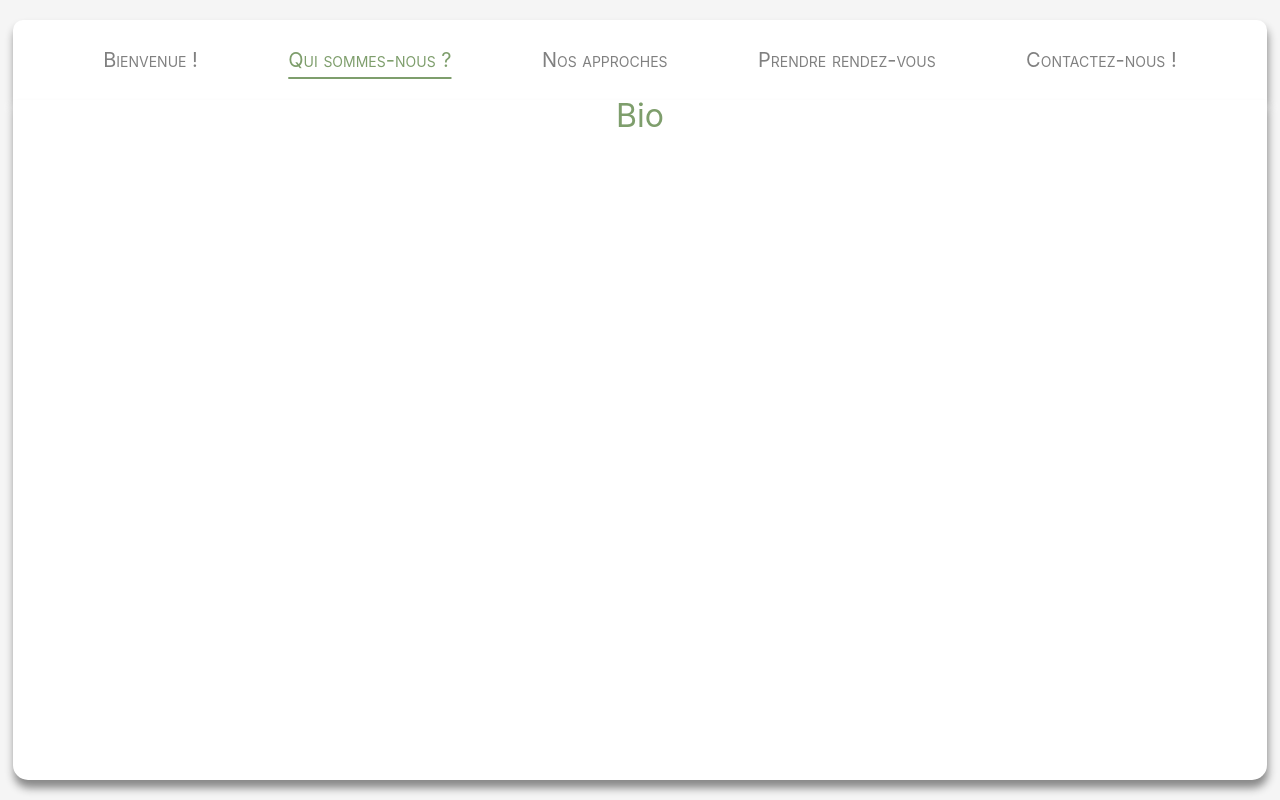
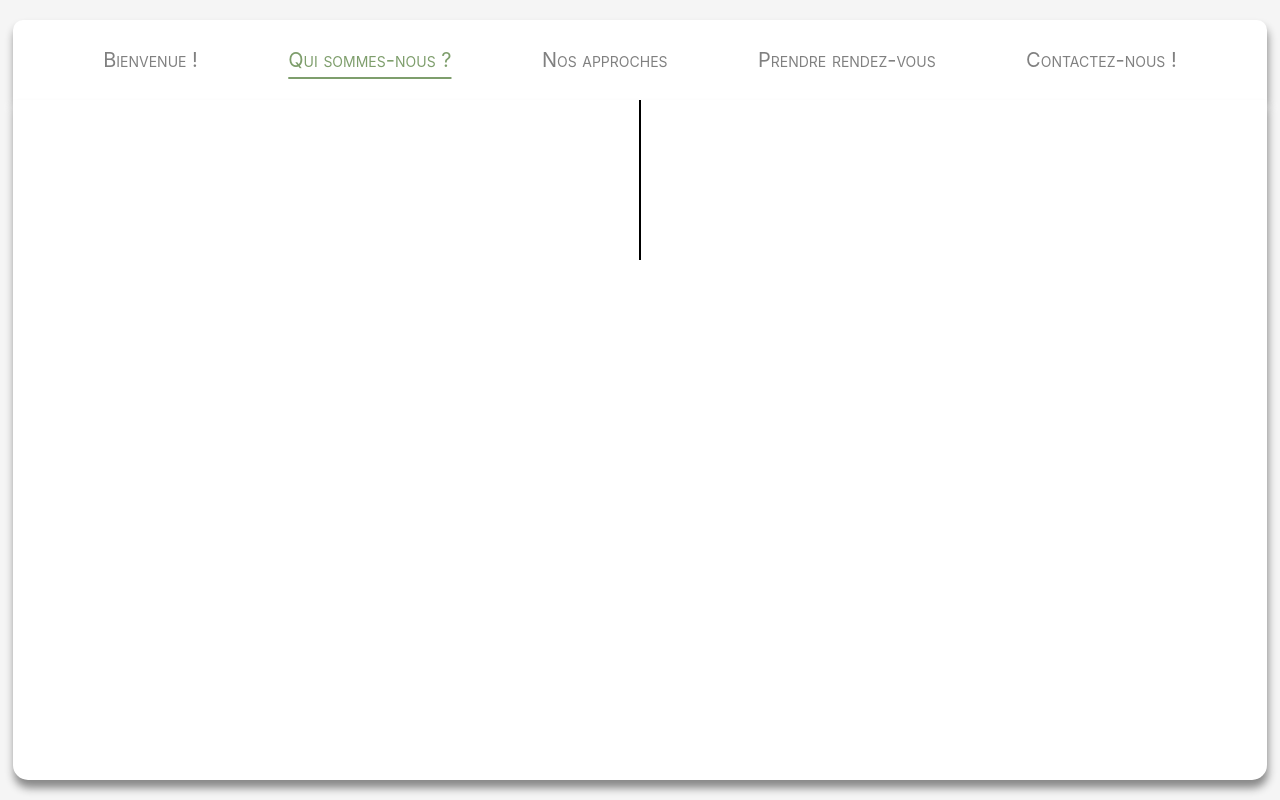
Before and after one commit to onimal/concordia-final-project-HBMT, a React (Create React App) app in the folder frontend/: page /bio in a window 1280 px wide. Built offline with nearby package versions, Linux system fonts and the light colour scheme.

Commit message:
BookingSystem-06

```diff
--- a/frontend/src/Appointment.js
+++ b/frontend/src/Appointment.js
@@ -46,82 +46,54 @@ const Appointment = () => {
     }
 
     const handleSlotChange = (event) => {
-        event.preventDefault();
-        setSelectedSlot(event.target.value);
-
-    }
+        setSelectedSlot(event.target.value);}
 
     const handleLocationChange = (event) => {
-        event.preventDefault();
         setSelectedLocation(event.target.value);
-
     }
 
     const handleTherapistChange = (event) => {
-        event.preventDefault();
         setSelectedTherapist(event.target.value);
-
     }
 
     const handleMassageTypeChange = (event) => {
-        event.preventDefault();
         setSelectedMassageType(event.target.value);
-
     }
 
     const handleDurationChange = (event) => {
-        event.preventDefault();
         setSelectedDuration(event.target.value);
-
     }
 
     const handleCustomerLastNameChange = (event) => {
-        event.preventDefault();
         setCustomerLastName(event.target.value);
-
-
     }
 
     const handleCustomerFirstNameChange = (event) => {
-        event.preventDefault();
         setCustomerFirstName(event.target.value);
-
     }
 
     const handleCustomerEmailChange = (event) => {
-        event.preventDefault();
         setCustomerEmail(event.target.value);
-
     }
 
     const handleCustomerPhoneChange = (event) => {
-        event.preventDefault();
         setCustomerPhone(event.target.value);
-
     }
 
     const handleCustomerAddressChange = (event) => {
-        event.preventDefault();
         setCustomerAddress(event.target.value);
-
     }
 
     const handleCustomerZipCodeChange = (event) => {
-        event.preventDefault();
         setCustomerZipCode(event.target.value);
-
     }
 
     const handleCustomerCityChange = (event) => {
-        event.preventDefault();
         setCustomerCity(event.target.value);
-
     }
 
     const handleCustomerCommentsChange = (event) => {
-        event.preventDefault();
         setCustomerComments(event.target.value);
-
     }
 
 
@@ -629,12 +601,12 @@ const CustomerCommentsWrapper = styled.div`
 `
 const CustomerCommentsLabel = styled.label``
 const CustomerComments = styled.textarea`
-    padding-left: 10px;
+    padding: 10px;
     height: 100px;
     resize: none;
     font-size: 16px;
     font-family: -apple-system, BlinkMacSystemFont, 'Segoe UI', Roboto, Oxygen, Ubuntu, Cantarell, 'Open Sans', 'Helvetica Neue', sans-serif;
-
+    color: gray;
 `
 
 const Footer = styled.div`
--- a/frontend/src/Bio.js
+++ b/frontend/src/Bio.js
@@ -5,7 +5,9 @@ const Bio = () => {
     return (
         <Wrapper>
             <BioWrapper>
-                <Placeholder>Bio</Placeholder>
+                <BioArea>
+
+                </BioArea>
             </BioWrapper>
         </Wrapper>
     )
@@ -32,7 +34,12 @@ const BioWrapper = styled.div`
     justify-content: center;
 
 `
-const Placeholder = styled.p`
-    font-size: 32px;
+const BioArea = styled.div`
+
+    height: 20vh;
+    display: flex;
+    flex-direction: column;
+    border: solid 1px black;
+
 `
 export default Bio;
```
